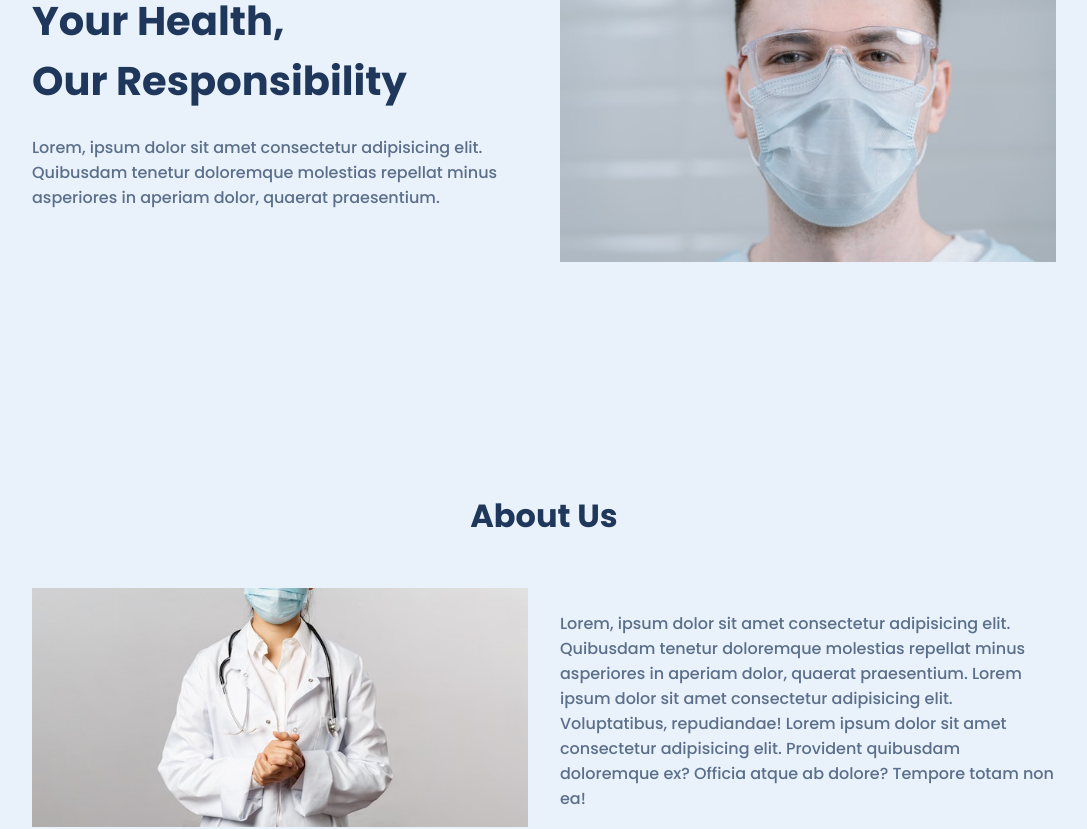
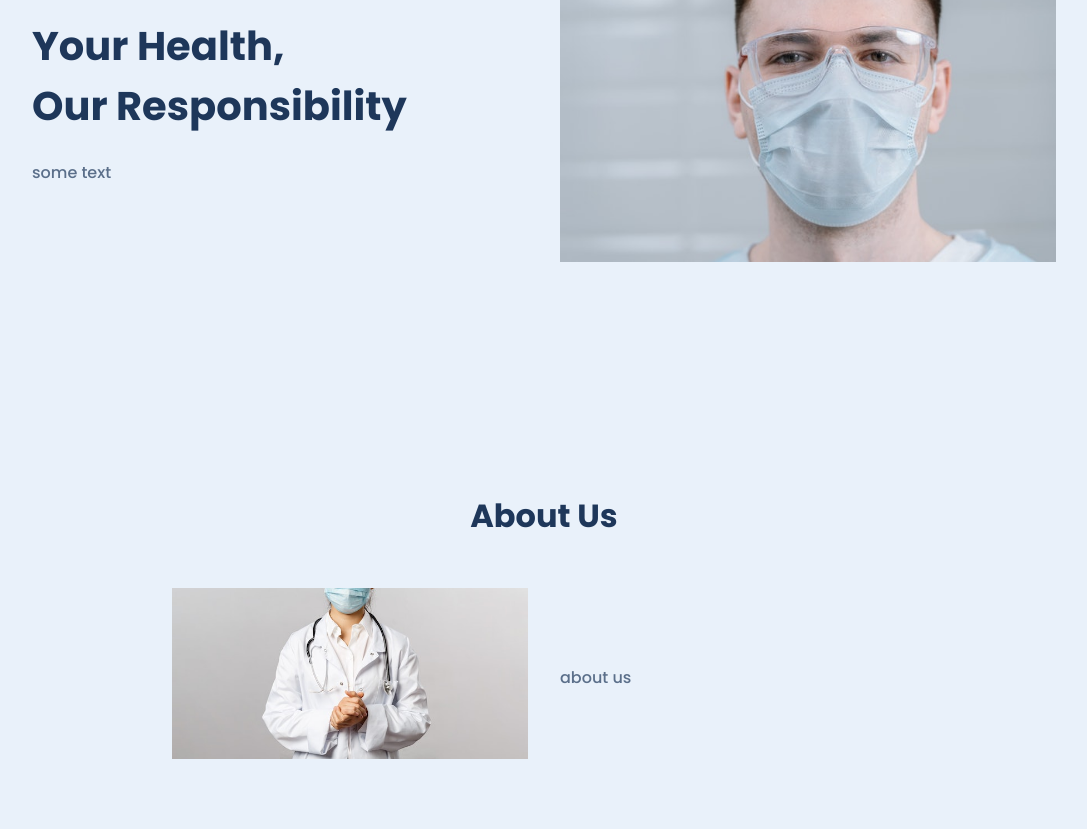
Before and after one commit to sleepingforest100/ehealth-project, a React (Create React App) app in the folder client/: page / in a window 1280 px wide. Shown: the part 360-1189 px from the top of the page, without its empty margins (96-1183 px from the left). Built offline with nearby package versions, Linux system fonts and the light colour scheme; no server answers.

Commit message:
initial commit

```diff
--- a/client/src/components/AboutUs.jsx
+++ b/client/src/components/AboutUs.jsx
@@ -15,13 +15,7 @@ const AboutUs = () => {
           </div>
           <div className="hero-content">
             <p>
-              Lorem, ipsum dolor sit amet consectetur adipisicing elit.
-              Quibusdam tenetur doloremque molestias repellat minus asperiores
-              in aperiam dolor, quaerat praesentium. Lorem ipsum dolor sit amet
-              consectetur adipisicing elit. Voluptatibus, repudiandae! Lorem
-              ipsum dolor sit amet consectetur adipisicing elit. Provident
-              quibusdam doloremque ex? Officia atque ab dolore? Tempore totam
-              non ea!
+              about us
             </p>
           </div>
         </div>
--- a/client/src/components/Hero.jsx
+++ b/client/src/components/Hero.jsx
@@ -11,9 +11,7 @@ const Hero = () => {
           Our Responsibility
         </h1>
         <p>
-          Lorem, ipsum dolor sit amet consectetur adipisicing elit. Quibusdam
-          tenetur doloremque molestias repellat minus asperiores in aperiam
-          dolor, quaerat praesentium.
+          some text
         </p>
       </div>
       <div className="hero-img">
```
